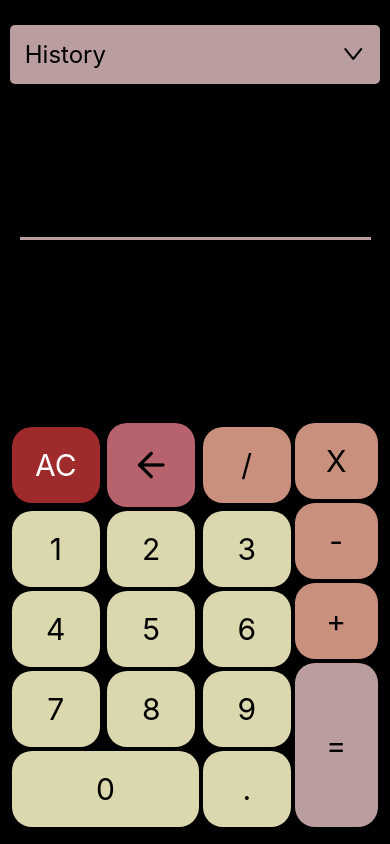
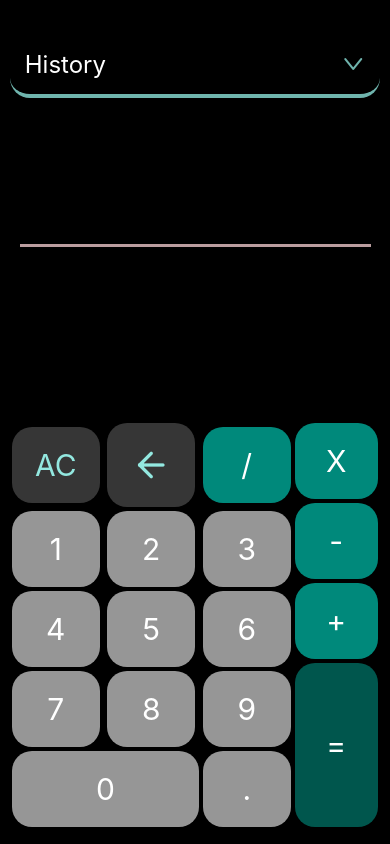
Before and after one commit to Nicolewrack23/Calculator_App, a React Native app in the folder project-calculator-app/: screen / in a window 390 px wide. Built offline with nearby package versions, Linux system fonts and the light colour scheme.

Commit message:
Improved css styling

```diff
--- a/project-calculator-app/components/Accordion.js
+++ b/project-calculator-app/components/Accordion.js
@@ -22,9 +22,9 @@ const equationListAccordion = ({ storedData }) => {
             <Text style={styles.textStyling}>History</Text>
             <Text style={styles.textStyling}>
               {isOpen ? (
-                <AntDesign name="up" size={24} color="black" />
+                <AntDesign name="up" size={24} color="#6FB4AD" />
               ) : (
-                <AntDesign name="down" size={24} color="black" />
+                <AntDesign name="down" size={24} color="#6FB4AD" />
               )}
             </Text>
           </View>
@@ -43,8 +43,7 @@ const styles = StyleSheet.create({
     zIndex: 1,
     width: "95%",
     margin: 10,
-    marginTop: 25,
-    backgroundColor: "#BA9D9F",
+    marginTop: 35,
     borderRadius: 5,
   },
   pressable: {
@@ -52,20 +51,29 @@ const styles = StyleSheet.create({
     paddingHorizontal: 15,
     flexDirection: "row",
     justifyContent: "space-between",
+    borderBottomColor: "#6FB4AD",
+    borderBottomWidth: 4,
+    borderBottomLeftRadius: 20,
+    borderBottomRightRadius: 20,
   },
   textStyling: {
-    color: "#000",
+    color: "#fff",
     textAlign: "center",
     alignSelf: "center",
     fontSize: 24,
   },
   dropdown: {
-    backgroundColor: "#BA9D9F",
+    backgroundColor: "#000",
     position: "absolute",
     top: 50,
     padding: 10,
     width: "100%",
-    borderRadius: 5,
+    borderColor: "#6FB4AD",
+    borderBottomWidth: 4,
+    borderLeftWidth: 2,
+    borderRightWidth: 2,
+    borderBottomLeftRadius: 20,
+    borderBottomRightRadius: 20,
   },
   closed: {
     display: "none",
--- a/project-calculator-app/components/ButtonContainer.js
+++ b/project-calculator-app/components/ButtonContainer.js
@@ -13,7 +13,7 @@ const Buttons = ({ value, rightValue, onButtonPress }) => {
   if (value === "C") {
     buttonContent = (
       <View testID="Clear">
-        <Feather name="arrow-left" size={40} color="black" />
+        <Feather name="arrow-left" size={40} color="#93E8E0" />
       </View>
     );
   } else {
@@ -48,7 +48,7 @@ const styles = StyleSheet.create({
   buttons: {
     display: "flex",
     borderRadius: 20,
-    backgroundColor: "#DBD8AE",
+    backgroundColor: "#969696",
     justifyContent: "center",
     alignItems: "center",
     margin: 2,
@@ -58,11 +58,11 @@ const styles = StyleSheet.create({
     flexBasis: "31%",
   },
   value: {
-    color: "#000",
+    color: "#ffffff",
     fontSize: 30,
   },
   equalButton: {
-    backgroundColor: "#BA9D9F",
+    backgroundColor: "#00564d",
     flexGrow: 1,
   },
   zeroButton: {
@@ -70,19 +70,17 @@ const styles = StyleSheet.create({
     flexBasis: "50%",
   },
   zero: {
-    color: "#000",
     fontSize: 30,
   },
   allClearButton: {
-    backgroundColor: "#9E2A2B",
-    color: "white",
+    backgroundColor: "#363636",
+    color: "#93E8E0",
   },
   backspaceButton: {
-    backgroundColor: "#B6636E",
-    color: "white",
+    backgroundColor: "#363636",
   },
   secondaryColor: {
-    backgroundColor: "#CA907E",
+    backgroundColor: "#00897b",
   },
   smallScreenPadding: {
     padding: 10,
```
